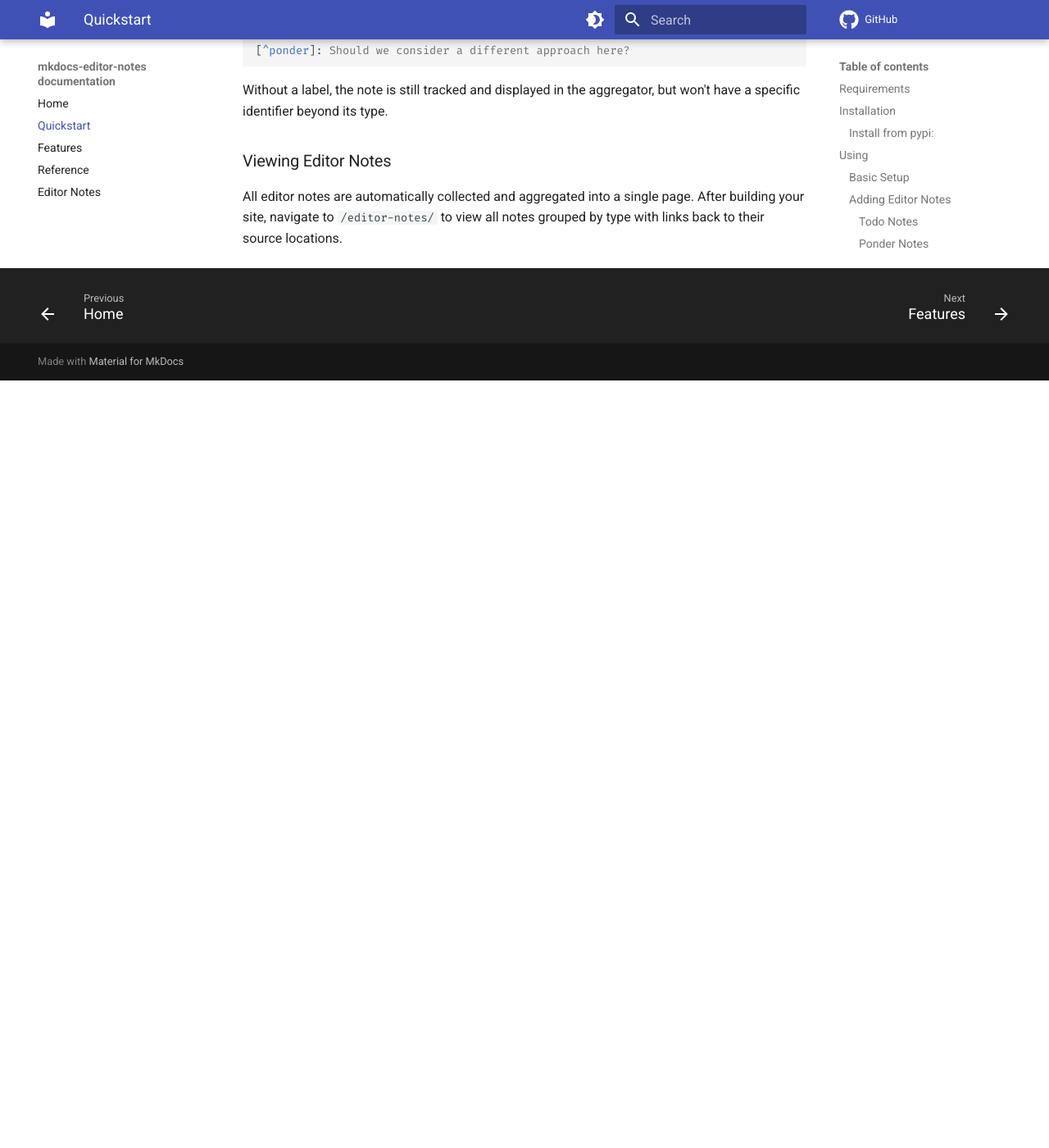
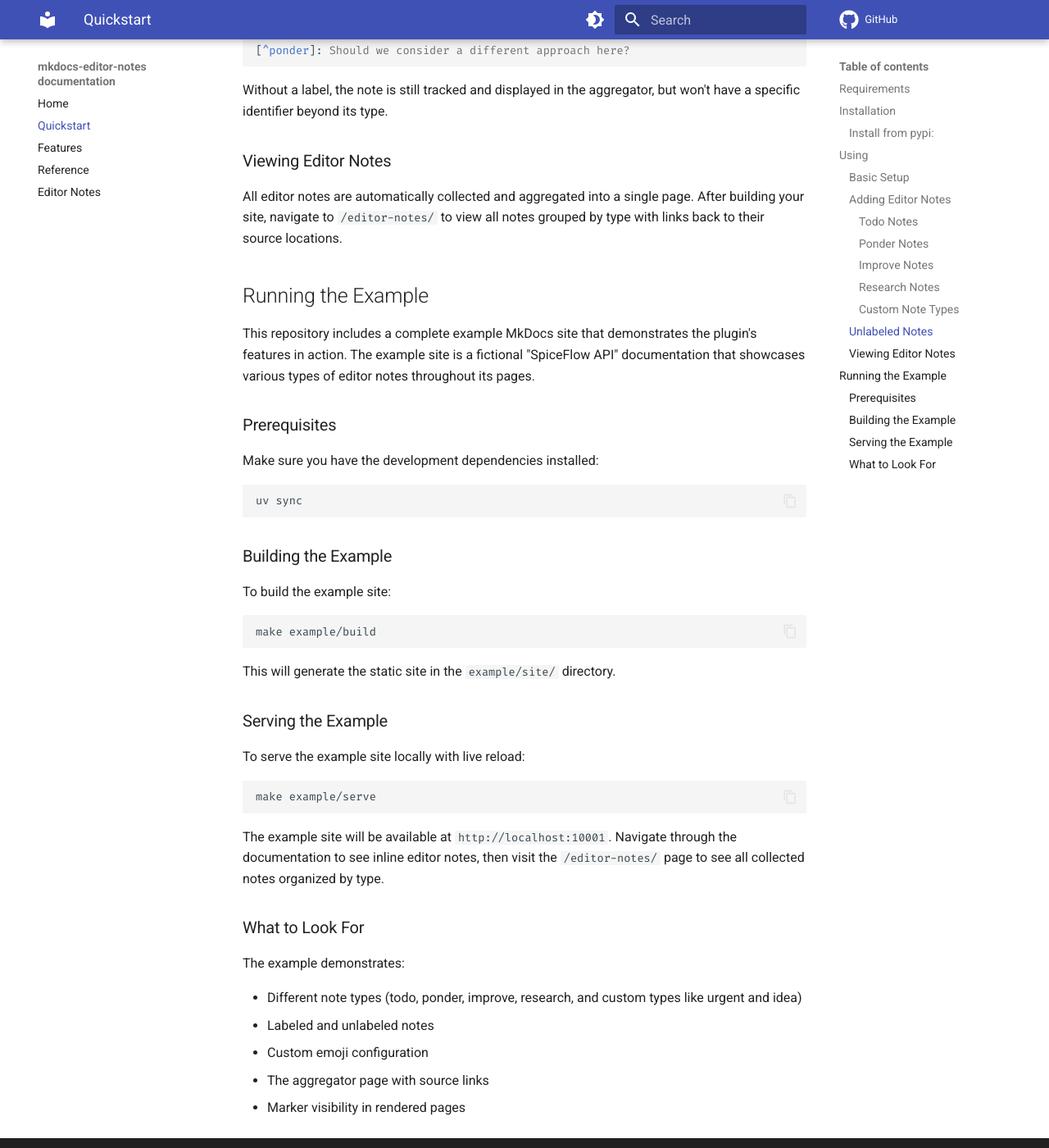
Before and after one commit to dusktreader/mkdocs-editor-notes, an MkDocs documentation site: the page built from docs/source/quickstart.md, in a window 1280 px wide and 1400 px high, scrolled down 2330 px. Shown: the whole window at 82% size. Built offline with MkDocs 1.6.1 and Material for MkDocs 9.7.7, drawn with Linux system fonts in a browser that asks for light colours; comment, search, counter and statistics services are not loaded; before the commit the page ends 2794 px from its top, so only the background shows below that.

Commit message:
Final tweaks before merge to main

````diff
--- a/docs/source/quickstart.md
+++ b/docs/source/quickstart.md
@@ -130,3 +130,48 @@ beyond its type.
 
 All editor notes are automatically collected and aggregated into a single page. After building your site, navigate to
 `/editor-notes/` to view all notes grouped by type with links back to their source locations.
+
+
+## Running the Example
+
+This repository includes a complete example MkDocs site that demonstrates the plugin's features in action. The example
+site is a fictional "SpiceFlow API" documentation that showcases various types of editor notes throughout its pages.
+
+### Prerequisites
+
+Make sure you have the development dependencies installed:
+
+```bash
+uv sync
+```
+
+### Building the Example
+
+To build the example site:
+
+```bash
+make example/build
+```
+
+This will generate the static site in the `example/site/` directory.
+
+### Serving the Example
+
+To serve the example site locally with live reload:
+
+```bash
+make example/serve
+```
+
+The example site will be available at `http://localhost:10001`. Navigate through the documentation to see inline editor
+notes, then visit the `/editor-notes/` page to see all collected notes organized by type.
+
+### What to Look For
+
+The example demonstrates:
+
+- Different note types (todo, ponder, improve, research, and custom types like urgent and idea)
+- Labeled and unlabeled notes
+- Custom emoji configuration
+- The aggregator page with source links
+- Marker visibility in rendered pages
````
Also changed, not shown: README.md, 1 other file.
